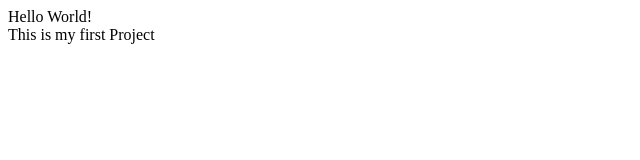
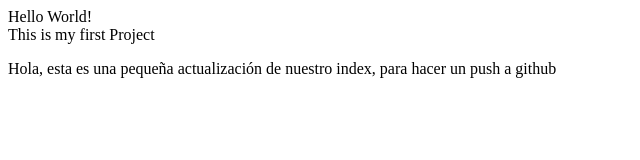
Before and after one commit to Rich0595/ProjectCursoPrework, a plain HTML site: page index.html in a window 1280 px wide. Shown: the whole page, without its empty margins (0-640 px from the left). Drawn offline with Linux system fonts and the light colour scheme.

Commit message:
Cambios agragados a index.html

```diff
--- a/index.html
+++ b/index.html
@@ -9,5 +9,6 @@
 <body>
     <article>Hello World!</article>
     <article>This is my first Project</article>
+    <p>Hola, esta es una pequeña actualización de nuestro index, para hacer un push a github</p>
 </body>
 </html>
```
